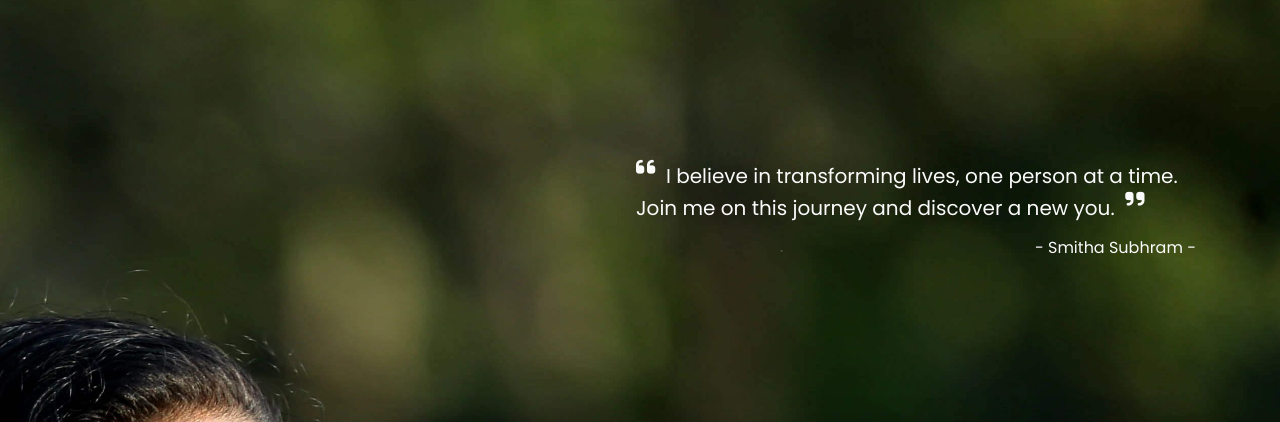
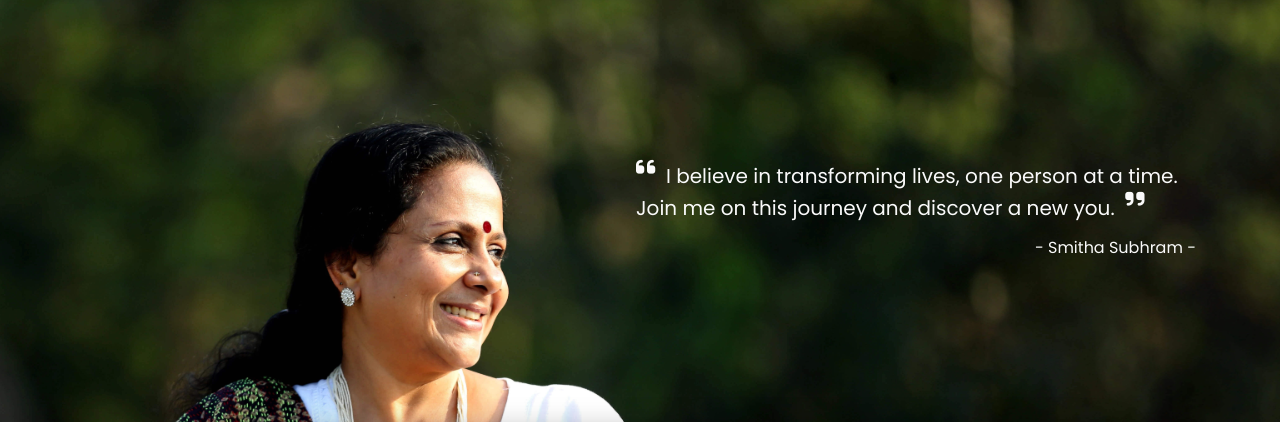
Before and after one commit to brandguruinsights/smitha_brandguru, a plain HTML site: page index.html in a window 1280 px wide. Shown: the part 81-503 px from the top of the page. Drawn offline with nearby package versions, Linux system fonts and the light colour scheme; a script that the page names is missing.

Commit message:
Update style.css

```diff
--- a/css/style.css
+++ b/css/style.css
@@ -205,11 +205,12 @@ color: #234038  ;
 /* index page */
 
 .banner{
+width: 100%;
 background-image: url("../images/smitha_banner.jpg");
 background-size: cover;
-background-position: center;
+background-position: center center;
 background-repeat: no-repeat;
-/* background-attachment: fixed; */
+background-attachment: fixed;
 padding-top: 10%;
 
 -o-background-size: cover;
@@ -1248,10 +1249,10 @@ padding-bottom: 2% !important;
    .index_about_image{
     margin-bottom: 6%;
    }
-  .book_session{
+
+   .book_session{
     background-image:  url(../images/from_background.webp);
    }
-
 
  }
 
```
